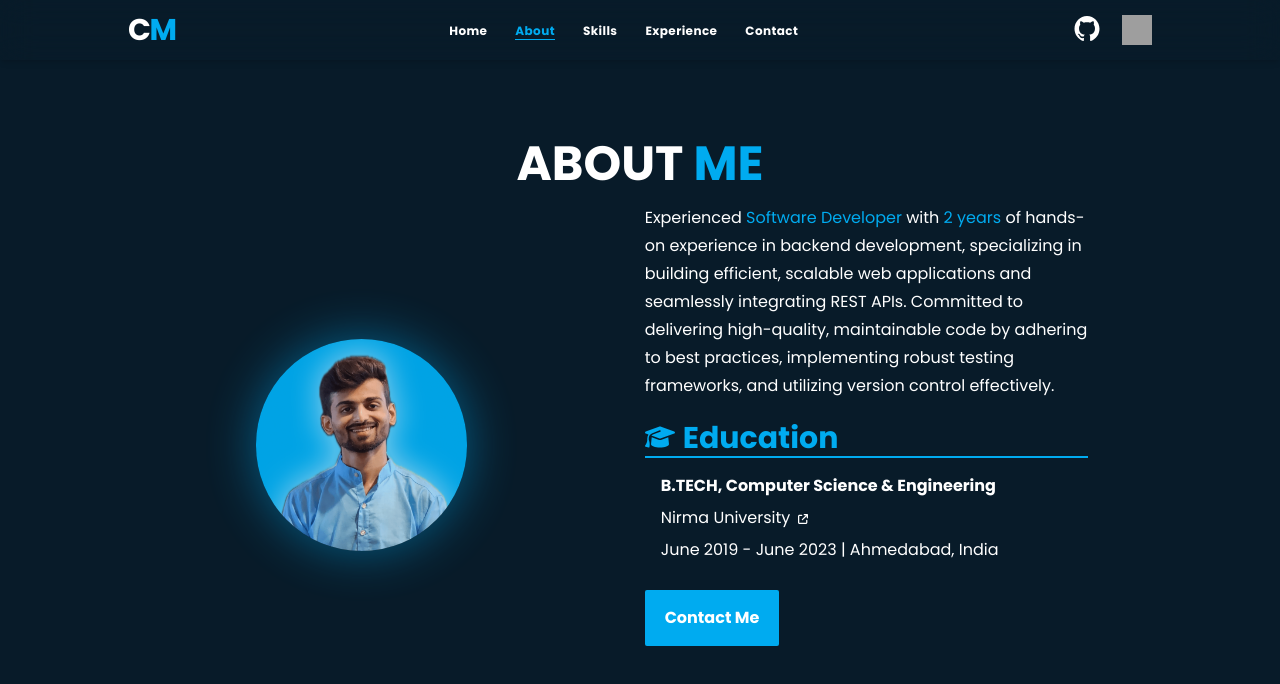
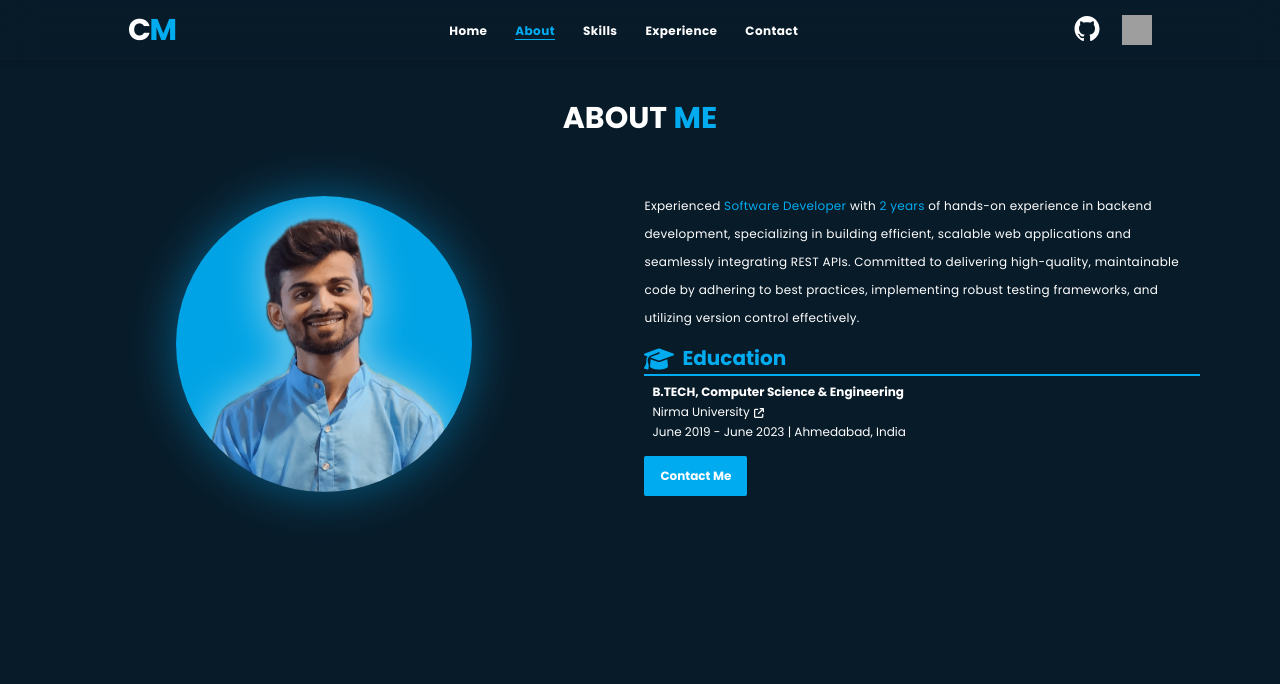
Before and after one commit to chiraghm12/Portfolio, a React (Vite) app: page /about in a window 1280 px wide. Shown: the top 684 px of the page. Built offline with nearby package versions, Linux system fonts and the light colour scheme; grey boxes are pictures that could not be loaded.

Commit message:
make about page responsive

```diff
--- a/src/components/About/About.jsx
+++ b/src/components/About/About.jsx
@@ -4,15 +4,15 @@ function About() {
     return (
         <>
             <div className='h-full w-full overflow-auto'>
-            <div className="text-5xl font-sans font-bold text-[#00abf0] text-center pt-20"><span className="text-white">ABOUT</span> ME</div>
-            <div className="flex justify-between items-center gap-2 pt-4 font-sans">
-                <div className="px-40 py-10 w-1/2">
-                    <div className="w-2/3 h-2/3 pt-10 relative left-24">
+            <div className="xl:text-3xl 2xl:text-5xl font-sans font-bold text-[#00abf0] text-center xl:p-10 2xl:p-10"><span className="text-white">ABOUT</span> ME</div>
+            <div className="flex justify-between items-center gap-2 font-sans">
+                <div className="xl:px-24 xl:py-5 2xl:px-36 2xl:py-10 w-1/2">
+                    <div className="w-2/3 h-2/3 xl:ml-20 2xl:ml-20">
                         <img src="/src/assets/profile_photo.png" alt="Profile Photo" className="rounded-full opacity-95 duration-300 shadow-[0px_0px_50px_0px_rgba(0,171,240,0.50)] hover:shadow-[0px_0px_50px_20px_rgba(0,171,240,0.80)] hover:opacity-100" />
                     </div>
                 </div>
-                <div className="pr-48 w-1/2 font-sans">
-                    <p className="text-left text-white leading-7">
+                <div className="xl:pr-20 2xl:pr-48 w-1/2 font-sans xl:text-xs 2xl:text-base">
+                    <p className="text-left text-white leading-7 tracking-wide">
                         Experienced <span className="text-[#00abf0]">Software Developer</span> with <span className="text-[#00abf0]">2 years</span> of hands-on
                         experience in backend development, specializing in building
                         efficient, scalable web applications and seamlessly
@@ -21,20 +21,20 @@ function About() {
                         implementing robust testing frameworks, and utilizing
                         version control effectively.
                     </p>
-                    <div className="pt-5 font-sans">
-                        <p className="text-[#00abf0] font-bold text-3xl border-b-2 border-[#00abf0] flex gap-x-2">
-                            <svg xmlns="http://www.w3.org/2000/svg" width="30" height="30" className="pt-1" viewBox="0 0 640 512"><path fill="#00abf0" d="M320 32c-8.1 0-16.1 1.4-23.7 4.1L15.8 137.4C6.3 140.9 0 149.9 0 160s6.3 19.1 15.8 22.6l57.9 20.9C57.3 229.3 48 259.8 48 291.9l0 28.1c0 28.4-10.8 57.7-22.3 80.8c-6.5 13-13.9 25.8-22.5 37.6C0 442.7-.9 448.3 .9 453.4s6 8.9 11.2 10.2l64 16c4.2 1.1 8.7 .3 12.4-2s6.3-6.1 7.1-10.4c8.6-42.8 4.3-81.2-2.1-108.7C90.3 344.3 86 329.8 80 316.5l0-24.6c0-30.2 10.2-58.7 27.9-81.5c12.9-15.5 29.6-28 49.2-35.7l157-61.7c8.2-3.2 17.5 .8 20.7 9s-.8 17.5-9 20.7l-157 61.7c-12.4 4.9-23.3 12.4-32.2 21.6l159.6 57.6c7.6 2.7 15.6 4.1 23.7 4.1s16.1-1.4 23.7-4.1L624.2 182.6c9.5-3.4 15.8-12.5 15.8-22.6s-6.3-19.1-15.8-22.6L343.7 36.1C336.1 33.4 328.1 32 320 32zM128 408c0 35.3 86 72 192 72s192-36.7 192-72L496.7 262.6 354.5 314c-11.1 4-22.8 6-34.5 6s-23.5-2-34.5-6L143.3 262.6 128 408z" /></svg>
+                    <div className="xl:pt-3 2xl:pt-5 font-sans">
+                        <p className="text-[#00abf0] font-bold xl:text-xl 2xl:text-3xl border-b-2 border-[#00abf0] flex gap-x-2">
+                            <svg xmlns="http://www.w3.org/2000/svg" width="30" height="30" className="2xl:pt-1" viewBox="0 0 640 512"><path fill="#00abf0" d="M320 32c-8.1 0-16.1 1.4-23.7 4.1L15.8 137.4C6.3 140.9 0 149.9 0 160s6.3 19.1 15.8 22.6l57.9 20.9C57.3 229.3 48 259.8 48 291.9l0 28.1c0 28.4-10.8 57.7-22.3 80.8c-6.5 13-13.9 25.8-22.5 37.6C0 442.7-.9 448.3 .9 453.4s6 8.9 11.2 10.2l64 16c4.2 1.1 8.7 .3 12.4-2s6.3-6.1 7.1-10.4c8.6-42.8 4.3-81.2-2.1-108.7C90.3 344.3 86 329.8 80 316.5l0-24.6c0-30.2 10.2-58.7 27.9-81.5c12.9-15.5 29.6-28 49.2-35.7l157-61.7c8.2-3.2 17.5 .8 20.7 9s-.8 17.5-9 20.7l-157 61.7c-12.4 4.9-23.3 12.4-32.2 21.6l159.6 57.6c7.6 2.7 15.6 4.1 23.7 4.1s16.1-1.4 23.7-4.1L624.2 182.6c9.5-3.4 15.8-12.5 15.8-22.6s-6.3-19.1-15.8-22.6L343.7 36.1C336.1 33.4 328.1 32 320 32zM128 408c0 35.3 86 72 192 72s192-36.7 192-72L496.7 262.6 354.5 314c-11.1 4-22.8 6-34.5 6s-23.5-2-34.5-6L143.3 262.6 128 408z" /></svg>
                             Education</p>
-                        <p className="text-white pl-4 pt-4 font-bold">B.TECH, Computer Science & Engineering </p>
+                        <p className="text-white xl:pl-2 2xl:pl-4 xl:pt-2 2xl:pt-4 font-bold">B.TECH, Computer Science & Engineering </p>
                         <NavLink to="https://nirmauni.ac.in/" target="_blank">
-                            <p className="text-white pl-4 pt-2 flex gap-2">
+                            <p className="text-white xl:pl-2 2xl:pl-4 xl:pt-1 2xl:pt-2 flex xl:gap-1 2xl:gap-2">
                                 Nirma University
-                                <svg xmlns="http://www.w3.org/2000/svg" className="mt-2" width="10" height="10" viewBox="0 0 512 512"><path fill="#ffffff" d="M320 0c-17.7 0-32 14.3-32 32s14.3 32 32 32l82.7 0L201.4 265.4c-12.5 12.5-12.5 32.8 0 45.3s32.8 12.5 45.3 0L448 109.3l0 82.7c0 17.7 14.3 32 32 32s32-14.3 32-32l0-160c0-17.7-14.3-32-32-32L320 0zM80 32C35.8 32 0 67.8 0 112L0 432c0 44.2 35.8 80 80 80l320 0c44.2 0 80-35.8 80-80l0-112c0-17.7-14.3-32-32-32s-32 14.3-32 32l0 112c0 8.8-7.2 16-16 16L80 448c-8.8 0-16-7.2-16-16l0-320c0-8.8 7.2-16 16-16l112 0c17.7 0 32-14.3 32-32s-14.3-32-32-32L80 32z" /></svg>
+                                <svg xmlns="http://www.w3.org/2000/svg" className="xl:mt-1 2xl:mt-2" width="10" height="10" viewBox="0 0 512 512"><path fill="#ffffff" d="M320 0c-17.7 0-32 14.3-32 32s14.3 32 32 32l82.7 0L201.4 265.4c-12.5 12.5-12.5 32.8 0 45.3s32.8 12.5 45.3 0L448 109.3l0 82.7c0 17.7 14.3 32 32 32s32-14.3 32-32l0-160c0-17.7-14.3-32-32-32L320 0zM80 32C35.8 32 0 67.8 0 112L0 432c0 44.2 35.8 80 80 80l320 0c44.2 0 80-35.8 80-80l0-112c0-17.7-14.3-32-32-32s-32 14.3-32 32l0 112c0 8.8-7.2 16-16 16L80 448c-8.8 0-16-7.2-16-16l0-320c0-8.8 7.2-16 16-16l112 0c17.7 0 32-14.3 32-32s-14.3-32-32-32L80 32z" /></svg>
                             </p>
                         </NavLink>
-                        <p className="text-white pl-4 pt-2">June 2019 - June 2023 | Ahmedabad, India</p>
+                        <p className="text-white xl:pl-2 2xl:pl-4 xl:pt-1 2xl:pt-2">June 2019 - June 2023 | Ahmedabad, India</p>
                     </div>
-                    <button className="mt-7 px-5 py-4 text-white font-bold rounded-sm bg-[#00abf0] duration-300 hover:shadow-[0px_0px_20px_10px_rgba(0,171,240,0.50)]">
+                    <button className="xl:mt-4 2xl:mt-7 xl:px-4 2xl:px-5 xl:py-3 2xl:py-4 text-white font-bold rounded-sm bg-[#00abf0] duration-300 hover:shadow-[0px_0px_20px_10px_rgba(0,171,240,0.50)]">
                         <NavLink to="/contact">
                             Contact Me
                         </NavLink>
```
